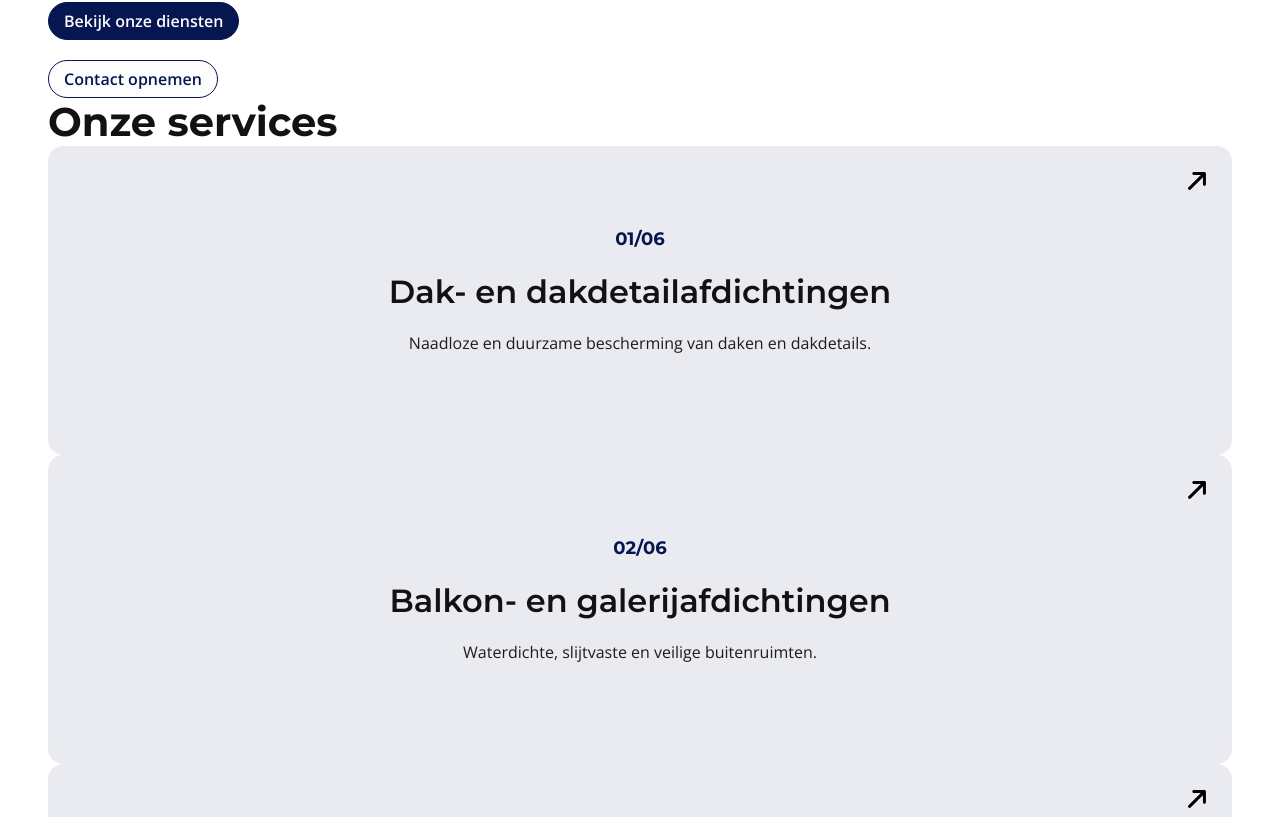
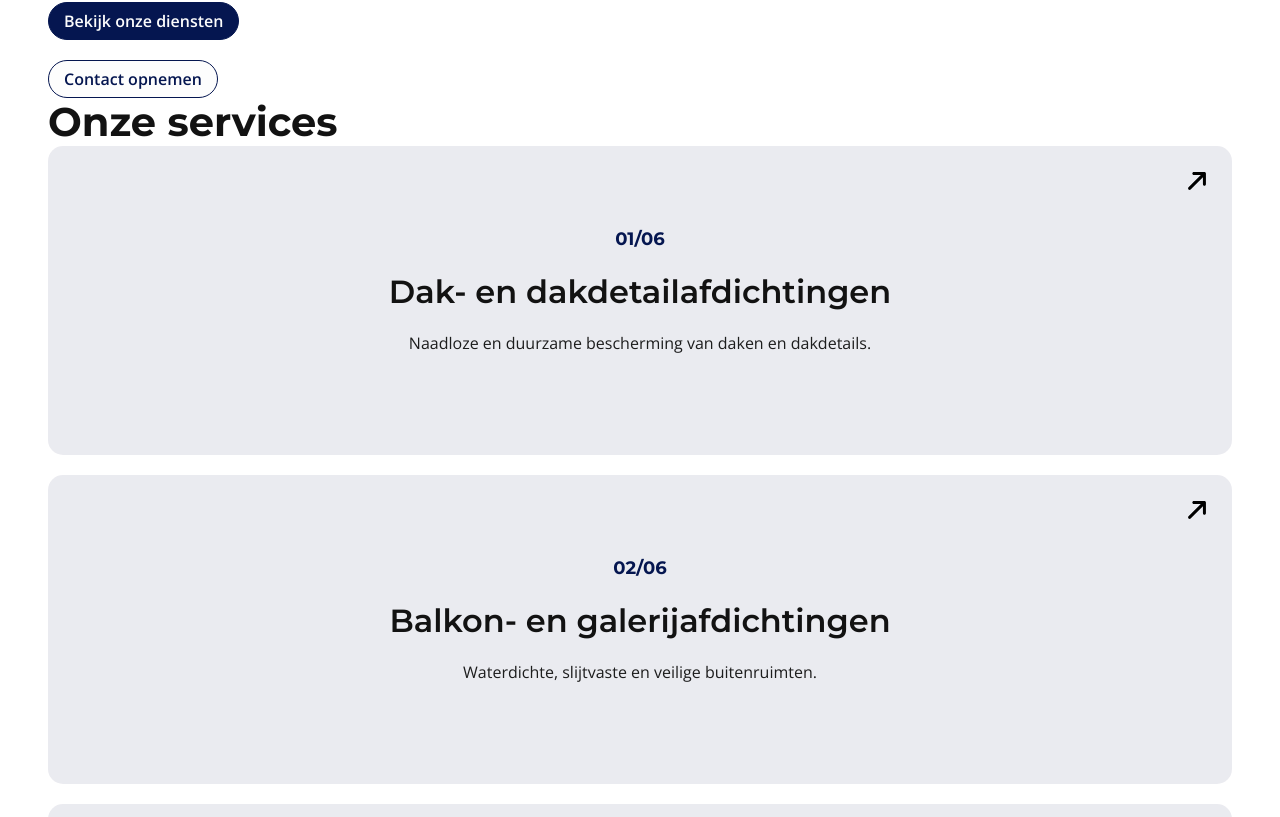
Before and after one commit to IsaacEswa/hydroflex, a SvelteKit app: page / in a window 1280 px wide. Shown: the part 333-1150 px from the top of the page. Built offline with nearby package versions, Linux system fonts and the light colour scheme.

Commit message:
#5 made the wrapper a grid

```diff
--- a/src/routes/+page.svelte
+++ b/src/routes/+page.svelte
@@ -61,3 +61,12 @@
     />
   </div>
 </section>
+
+<style>
+  .tiles-wrapper {
+    display: grid;
+    grid-template-columns: 1fr;
+    grid-template-rows: auto;
+    gap: var(--space-inner);
+  }
+</style>
```
